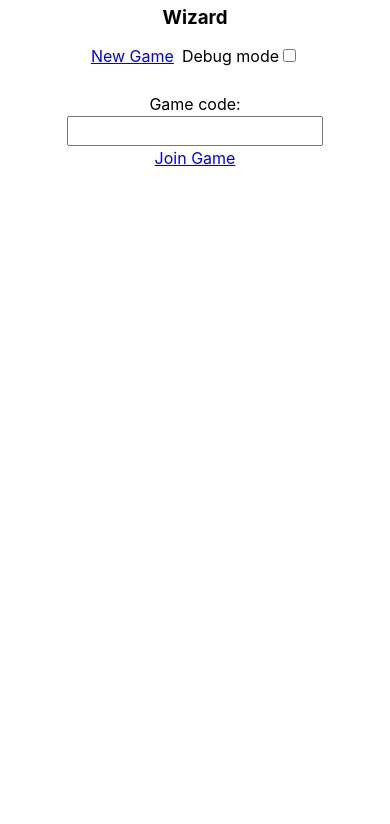
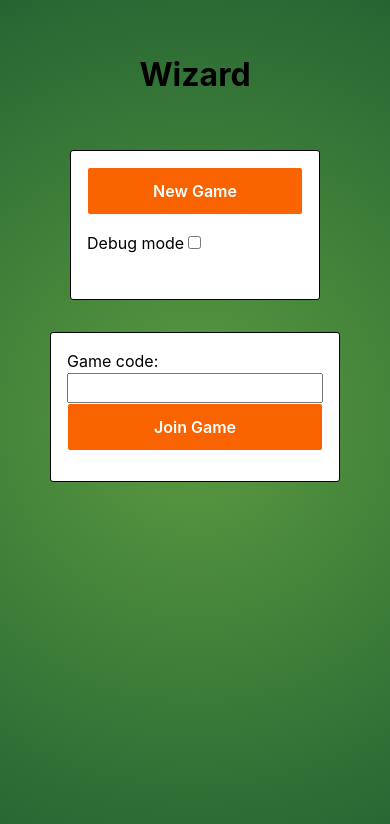
Before and after one commit to MartijnWelker/wizard, a React app in the folder client/web/: page / in a window 390 px wide. Shown: the top 824 px of the page. Built offline with nearby package versions, Linux system fonts and the light colour scheme.

Commit message:
Make stuff look nicer, add QRCode to lobby screen

```diff
--- a/client/web/src/Game.tsx
+++ b/client/web/src/Game.tsx
@@ -47,12 +47,18 @@ function Game (props: IGameProps) {
 		},
 		[path],
 	);
-	if (playerState && hathora && !is404 && path !== '/game') {
-		const currentPlayerInfo = playerState.players.find(
+
+	if (
+		playerState
+		&& hathora &&
+		!is404
+		&& path !== '/game'
+	) {
+		const currentPlayerInfo = playerState?.players.find(
 			player => player.nickname === playerState.nickname,
 		)!;
 
-		const activePlayerInfo = playerState.players.find(
+		const activePlayerInfo = playerState?.players.find(
 			player => player.id === playerState.turn,
 		)!;
 
@@ -67,7 +73,14 @@ function Game (props: IGameProps) {
 							debugMode={debugMode}/>
 					)}
 
-					{(playerState.gameState === GameState.GUESS || playerState.gameState === GameState.PLAY) && (
+					{(
+						playerState.gameState === GameState.GUESS
+						|| playerState.gameState === GameState.PLAY
+						&& (
+							currentPlayerInfo
+							&& activePlayerInfo
+						)
+					) && (
 						<InGame
 							playerState={playerState}
 							client={hathora}
--- a/client/web/src/Title.tsx
+++ b/client/web/src/Title.tsx
@@ -1,59 +1,31 @@
-import React, { useEffect, useState } from 'react';
+import React, { useState } from 'react';
 import { Link } from 'react-router-dom';
+import './title.css';
 
 function Title () {
 	const [gameId, setGameId] = useState<string>('');
 	const [debugMode, setDebugMode] = useState<boolean>(false);
 
-	useEffect(
-		() => {
-			console.log(
-				'Debugmode is now',
-				debugMode,
-			);
-		},
-		[debugMode],
-	);
-
 	return (
 		<>
-			<div
-				className={'tussie--title-header'}
-				style={{
-					display: 'flex',
-					flexDirection: 'column',
-				}}>
-				<div
-					style={{
-						display: 'flex',
-						justifyContent: 'center',
-					}}>
-					<h3 style={{margin: 4}}>
+			<div className={'title__title-container'}>
+				<h1>
 					Wizard
-					</h3>
+				</h1>
 			</div>
-			</div>
-			<div className="tussie--title-container">
-				<div
-					className="inputs"
-					style={{
-						display: 'flex',
-						flexDirection: 'column',
-						alignItems: 'center',
-						padding: 8,
-					}}>
-					<span>
+			<div className="title__container">
+				<div className="title__new-game-container">
 					<Link
 						to={{
 							pathname: '/game',
 							search: `?debugMode=${debugMode}`,
 						}}
-							style={{display: 'inline-block'}}>
+						className="button">
 
 						New Game
 					</Link>
 
-						<label style={{marginLeft: '8px'}}>
+					<label className="title__debug-mode-toggle">
 						Debug mode
 
 						<input
@@ -61,9 +33,13 @@ function Title () {
 							checked={debugMode}
 							onChange={() => setDebugMode(!debugMode)}/>
 					</label>
-					</span>
-					<br/>
-					<label htmlFor="gameIdInput">Game code:</label>
+				</div>
+
+				<div className="title__game-joiner-container">
+					<label htmlFor="gameIdInput">
+						Game code:
+					</label>
+
 					<input
 						type="text"
 						id="gameIdInput"
@@ -71,11 +47,13 @@ function Title () {
 						value={gameId}
 						onChange={(e) => setGameId(e.target.value.toLowerCase())}
 					/>
-					<span><Link
+
+					<Link
 						to={`/game/${gameId}`}
-						style={{display: 'inline-block'}}>
+						className="button title__join-game-button">
+
 						Join Game
-					</Link></span>
+					</Link>
 				</div>
 			</div>
 		</>
--- a/client/web/src/components/InGame/InGame.tsx
+++ b/client/web/src/components/InGame/InGame.tsx
@@ -41,6 +41,7 @@ export default class InGame
 
 		return (
 			<div className={'ingame'}>
+				<div className="ingame__container">
 					<div className={'ingame__header'}>
 						<div className={'ingame__header-round'}>
 							<span className="label">
@@ -154,6 +155,7 @@ export default class InGame
 								</p>
 							)}
 					</div>
+				</div>
 
 				<div className={'ingame__score-board-container'}>
 					<div className="ingame__score-board">
--- a/client/web/src/components/InGame/ingame.css
+++ b/client/web/src/components/InGame/ingame.css
@@ -4,10 +4,22 @@
     padding: 32px;
 
     display: grid;
+    grid-template-columns: 1fr min-content;
+    grid-gap: 32px;
+}
+
+@media (max-width: 1024px) {
+    .ingame {
+        grid-template-columns: 1fr;
+    }
+}
+
+
+.ingame__container {
+    display: grid;
     grid-template:
         "header header"
-        "trump score"
-        "_ score"
+        "trump trump"
         "played played" 1fr
         "guess guess" 1fr
         "player player"
@@ -16,13 +28,6 @@
         / 1fr 1fr;
     grid-column-gap: 32px;
     grid-row-gap: 16px;
-
-    background: rgb(92, 155, 64);
-    background: radial-gradient(circle, rgba(92, 155, 64, 1) 0%, rgba(37, 101, 51, 1) 100%);
-    background-position: center 0;
-    background-repeat: no-repeat;
-    background-attachment: fixed;
-    background-size: cover;
 }
 
 .ingame__autoplay-button {
@@ -118,15 +123,15 @@
 }
 
 .ingame__score-board-container {
-    grid-area: score;
     display: flex;
     justify-content: flex-end;
     align-items: flex-start;
     position: relative;
 }
 
-.ingame__score-board {
-    position: absolute;
-    top: 0;
-    right: 0;
+@media (max-width: 1024px) {
+    .ingame__score-board-container {
+        justify-self: center;
+        margin-top: 32px;
+    }
 }
--- a/client/web/src/components/Scoreboard.tsx
+++ b/client/web/src/components/Scoreboard.tsx
@@ -26,7 +26,12 @@ export default class ScoreBoard
 		);
 
 		return (
-			<table className={'score-board'}>
+			<div className="score-board">
+				<p className="label">
+					Scores:
+				</p>
+
+				<table className={'socre-board__table'}>
 					<thead>
 					<tr>
 						<td></td>
@@ -87,6 +92,7 @@ export default class ScoreBoard
 					</tr>
 					</tbody>
 				</table>
+			</div>
 		);
 	}
 
--- a/client/web/src/components/score-board.css
+++ b/client/web/src/components/score-board.css
@@ -8,6 +8,10 @@
 .score-board th,
 .score-board td {
     padding: 4px 8px;
+    max-width: 60px;
+    overflow: hidden;
+    text-overflow: clip;
+    white-space: nowrap;
 }
 
 .score-board__round-number {
--- a/client/web/src/index.css
+++ b/client/web/src/index.css
@@ -19,8 +19,56 @@ body,
     height: 100%;
 }
 
+html {
+    background: rgb(92, 155, 64);
+    background: radial-gradient(circle, rgba(92, 155, 64, 1) 0%, rgba(37, 101, 51, 1) 100%);
+    background-position: center 0;
+    background-repeat: no-repeat;
+    background-attachment: fixed;
+    background-size: cover;
+}
+
 .label {
     padding: 4px 8px;
     background: white;
     border-radius: 3px;
 }
+
+.button {
+    align-items: center;
+    background-clip: padding-box;
+    background-color: #fa6400;
+    border: 1px solid transparent;
+    border-radius: 3px;
+    box-shadow: rgba(0, 0, 0, 0.02) 0 1px 3px 0;
+    box-sizing: border-box;
+    color: #fff;
+    cursor: pointer;
+    display: inline-flex;
+    font-size: 16px;
+    font-weight: 600;
+    justify-content: center;
+    line-height: 1.25;
+    margin: 0;
+    min-height: 3rem;
+    padding: 8px 16px;
+    position: relative;
+    text-decoration: none;
+    transition: all 250ms;
+    user-select: none;
+    -webkit-user-select: none;
+    touch-action: manipulation;
+    vertical-align: baseline;
+    width: auto;
+}
+
+.button:hover,
+.button:focus {
+    background-color: #fb8332;
+    box-shadow: rgba(0, 0, 0, 0.1) 0 4px 12px;
+}
+
+.button:active {
+    background-color: #c85000;
+    box-shadow: rgba(0, 0, 0, .06) 0 2px 4px;
+}
--- /dev/null
+++ b/client/web/src/title.css
@@ -0,0 +1,31 @@
+.title__title-container {
+    display: flex;
+    align-items: center;
+    justify-content: center;
+    height: 150px;
+}
+
+.title__container {
+    display: grid;
+    grid-template-columns: 1fr;
+    grid-gap: 32px;
+    justify-items: center;
+    align-items: center;
+}
+
+.title__game-joiner-container,
+.title__new-game-container {
+    display: flex;
+    flex-direction: column;
+    min-width: 250px;
+    min-height: 150px;
+    border: 1px solid black;
+    border-radius: 3px;
+    padding: 16px;
+    background: #fff
+}
+
+.title__debug-mode-toggle,
+.title__join-game-button {
+    margin-top: 16px;
+}
--- /dev/null
+++ b/package.json
@@ -0,0 +1,5 @@
+{
+  "dependencies": {
+    "qrcode.react": "^3.1.0"
+  }
+}
```
Also changed, not shown: client/web/src/components/Lobby.tsx (+55 -51 lines), 1 other file (tests, documents, lock files or other folders). Lines whose indentation alone changed are shown as unchanged.
